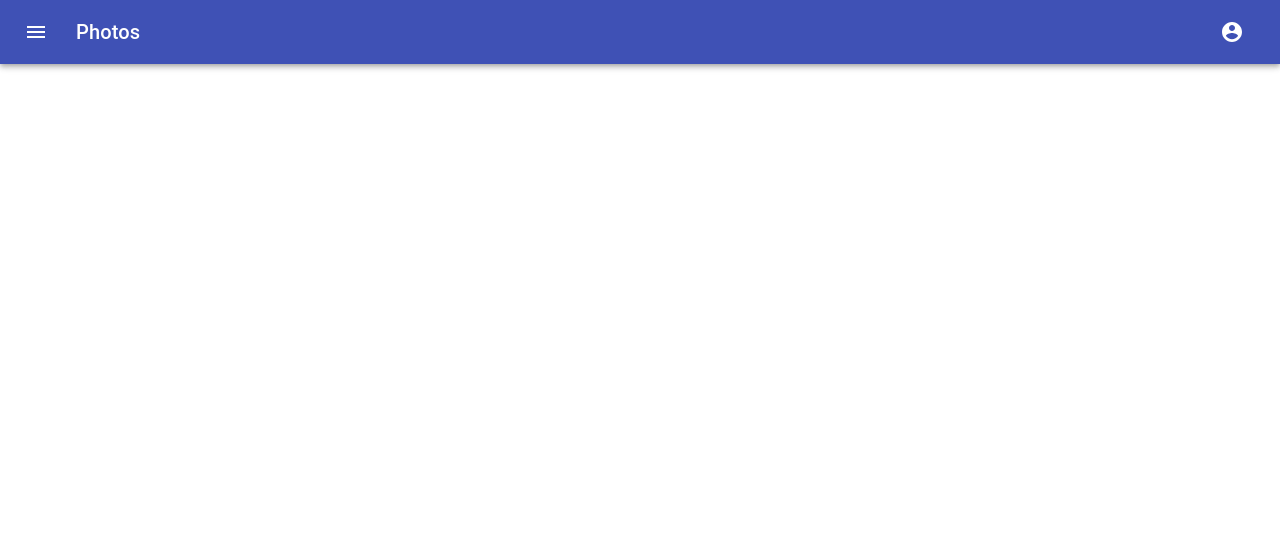
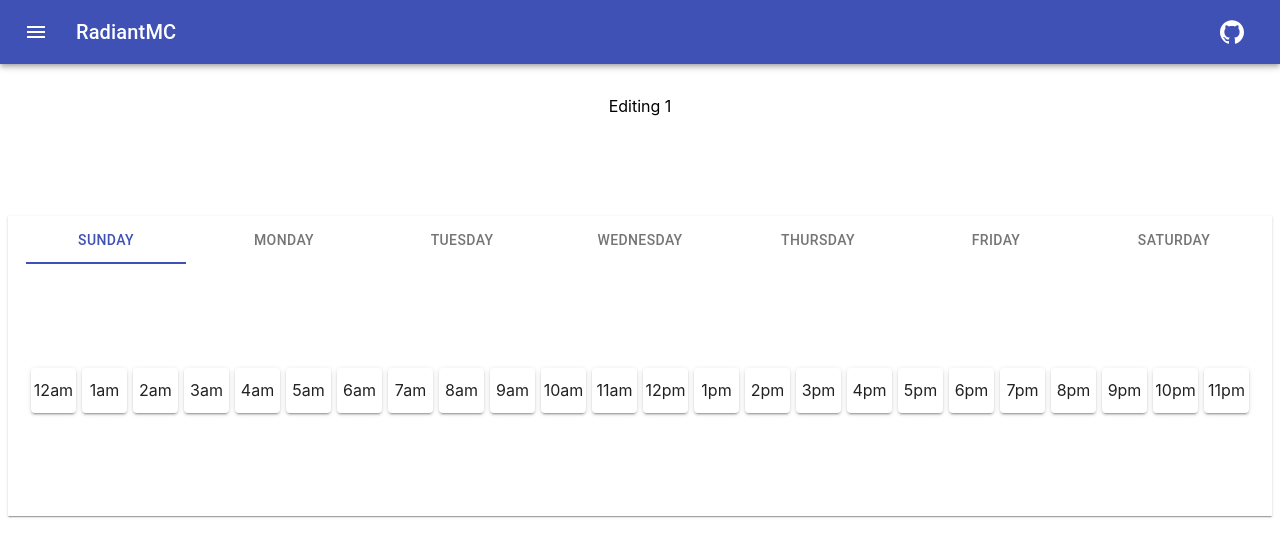
Before and after one commit to davismariotti/RadiantMC, a React (Create React App) app in the folder SurvivalConfig/: page /username/1 in a window 1280 px wide. Shown: the top 556 px of the page. Built offline with nearby package versions, Linux system fonts and the light colour scheme.

Commit message:
Add basic UI

```diff
--- a/SurvivalConfig/package.json
+++ b/SurvivalConfig/package.json
@@ -8,6 +8,7 @@
     "@testing-library/jest-dom": "^4.2.4",
     "@testing-library/react": "^9.3.2",
     "@testing-library/user-event": "^7.1.2",
+    "formik": "^2.1.4",
     "lodash": "^4.17.15",
     "react": "^16.13.1",
     "react-dom": "^16.13.1",
@@ -15,7 +16,8 @@
     "react-router": "^5.1.2",
     "react-router-dom": "^5.1.2",
     "react-scripts": "3.4.1",
-    "styled-components": "^5.1.0"
+    "styled-components": "^5.1.0",
+    "yup": "^0.28.4"
   },
   "scripts": {
     "start": "react-scripts start",
--- a/SurvivalConfig/src/App.js
+++ b/SurvivalConfig/src/App.js
@@ -2,7 +2,7 @@ import React from 'react'
 import { BrowserRouter, Route } from 'react-router-dom'
 import './App.css'
 import MainPage from './pages/main'
-import MobileEditor from './pages/mobile'
+import UsernamePage from './pages/username'
 import Navbar from './pages/navbar'
 import { MainContainer } from './pages/styles'
 
@@ -12,7 +12,7 @@ function App() {
       <MainContainer>
         <Navbar />
         <Route path="/" component={MainPage} exact />
-        <Route path="/mobile/:mobile" component={MobileEditor} exact />
+        <Route path="/username/:username" component={UsernamePage} exact />
       </MainContainer>
     </BrowserRouter>
   )
--- /dev/null
+++ b/SurvivalConfig/src/icons/GithubIcon.js
@@ -0,0 +1,10 @@
+import SvgIcon from '@material-ui/core/SvgIcon'
+import React from 'react'
+
+export default function GithubIcon(props) {
+  return (
+    <SvgIcon {...props}>
+      <path d="M12 .297c-6.63 0-12 5.373-12 12 0 5.303 3.438 9.8 8.205 11.385.6.113.82-.258.82-.577 0-.285-.01-1.04-.015-2.04-3.338.724-4.042-1.61-4.042-1.61C4.422 18.07 3.633 17.7 3.633 17.7c-1.087-.744.084-.729.084-.729 1.205.084 1.838 1.236 1.838 1.236 1.07 1.835 2.809 1.305 3.495.998.108-.776.417-1.305.76-1.605-2.665-.3-5.466-1.332-5.466-5.93 0-1.31.465-2.38 1.235-3.22-.135-.303-.54-1.523.105-3.176 0 0 1.005-.322 3.3 1.23.96-.267 1.98-.399 3-.405 1.02.006 2.04.138 3 .405 2.28-1.552 3.285-1.23 3.285-1.23.645 1.653.24 2.873.12 3.176.765.84 1.23 1.91 1.23 3.22 0 4.61-2.805 5.625-5.475 5.92.42.36.81 1.096.81 2.22 0 1.606-.015 2.896-.015 3.286 0 .315.21.69.825.57C20.565 22.092 24 17.592 24 12.297c0-6.627-5.373-12-12-12" />
+    </SvgIcon>
+  )
+}
--- a/SurvivalConfig/src/pages/main/index.js
+++ b/SurvivalConfig/src/pages/main/index.js
@@ -1,6 +1,21 @@
 import React from 'react'
+import { useHistory } from 'react-router'
 import { PageWrapper } from '../styles'
+import UserNameForm from './userNameForm'
 
 export default function MainPage() {
-  return <PageWrapper>This is the main page</PageWrapper>
+  const history = useHistory()
+
+  const handleSubmit = values => {
+    console.log('values', values)
+    history.push(`/username/${values.username}`)
+  }
+
+  return (
+    <PageWrapper>
+      <div style={{ marginTop: 100 }}>
+        <UserNameForm handleSubmit={handleSubmit} />
+      </div>
+    </PageWrapper>
+  )
 }
--- /dev/null
+++ b/SurvivalConfig/src/pages/main/userNameForm.js
@@ -0,0 +1,43 @@
+import Button from '@material-ui/core/Button'
+import TextField from '@material-ui/core/TextField'
+import { Form, Formik } from 'formik'
+import React from 'react'
+import * as Yup from 'yup'
+
+const UsernameSchema = Yup.object().shape({
+  username: Yup.string().min(3, 'Too Short!').max(16, 'Too Long!').required('Required'),
+})
+
+export default function UserNameForm(props) {
+  const { handleSubmit } = props
+  return (
+    <Formik
+      initialValues={{
+        username: '',
+      }}
+      onSubmit={handleSubmit}
+      validationSchema={UsernameSchema}
+    >
+      {({ values, errors, handleChange, handleBlur }) => (
+        <Form>
+          <div style={{ display: 'flex', alignItems: 'center' }}>
+            <TextField
+              id="username-input"
+              label="Username"
+              variant="outlined"
+              name="username"
+              onChange={handleChange}
+              onBlur={handleBlur}
+              value={values.username}
+              error={errors.username}
+              helperText={errors.username}
+            />
+            <Button color="primary" variant="contained" style={{ marginLeft: 16 }} type="submit">
+              Look up
+            </Button>
+          </div>
+        </Form>
+      )}
+    </Formik>
+  )
+}
--- a/SurvivalConfig/src/pages/mobile/index.js
+++ /dev/null
@@ -1,7 +0,0 @@
-import React from 'react'
-import { useParams } from 'react-router'
-
-export default function MobileEditor() {
-  const { mobile } = useParams()
-  return <div>Editing {mobile}</div>
-}
--- a/SurvivalConfig/src/pages/navbar/index.js
+++ b/SurvivalConfig/src/pages/navbar/index.js
@@ -1,15 +1,11 @@
 import AppBar from '@material-ui/core/AppBar'
-import FormControlLabel from '@material-ui/core/FormControlLabel'
-import FormGroup from '@material-ui/core/FormGroup'
 import IconButton from '@material-ui/core/IconButton'
-import Menu from '@material-ui/core/Menu'
-import MenuItem from '@material-ui/core/MenuItem'
 import { makeStyles } from '@material-ui/core/styles'
 import Toolbar from '@material-ui/core/Toolbar'
 import Typography from '@material-ui/core/Typography'
 import MenuIcon from '@material-ui/icons/Menu'
-import AccountCircle from '@material-ui/icons/AccountCircle'
-import React, { useState } from 'react'
+import React from 'react'
+import GithubIcon from '../../icons/GithubIcon'
 
 const useStyles = makeStyles(theme => ({
   menuButton: {
@@ -22,17 +18,6 @@ const useStyles = makeStyles(theme => ({
 
 export default function Navbar() {
   const classes = useStyles()
-  const [auth, setAuth] = useState(true)
-  const [anchorEl, setAnchorEl] = useState(null)
-  const open = Boolean(anchorEl)
-
-  const handleMenu = event => {
-    setAnchorEl(event.currentTarget)
-  }
-
-  const handleClose = () => {
-    setAnchorEl(null)
-  }
 
   return (
     <AppBar position="static">
@@ -41,39 +26,13 @@ export default function Navbar() {
           <MenuIcon />
         </IconButton>
         <Typography variant="h6" className={classes.title}>
-          Photos
+          RadiantMC
         </Typography>
-        {auth && (
-          <div>
-            <IconButton
-              aria-label="account of current user"
-              aria-controls="menu-appbar"
-              aria-haspopup="true"
-              onClick={handleMenu}
-              color="inherit"
-            >
-              <AccountCircle />
-            </IconButton>
-            <Menu
-              id="menu-appbar"
-              anchorEl={anchorEl}
-              anchorOrigin={{
-                vertical: 'top',
-                horizontal: 'right',
-              }}
-              keepMounted
-              transformOrigin={{
-                vertical: 'top',
-                horizontal: 'right',
-              }}
-              open={open}
-              onClose={handleClose}
-            >
-              <MenuItem onClick={handleClose}>Profile</MenuItem>
-              <MenuItem onClick={handleClose}>My account</MenuItem>
-            </Menu>
-          </div>
-        )}
+        <div>
+          <IconButton component="a" href="https://github.com/davismariotti/RadiantMC" color="inherit">
+            <GithubIcon />
+          </IconButton>
+        </div>
       </Toolbar>
     </AppBar>
   )
--- a/SurvivalConfig/src/pages/styles.js
+++ b/SurvivalConfig/src/pages/styles.js
@@ -9,6 +9,7 @@ export const MainContainer = styled.div`
 export const PageWrapper = styled.div`
   flex-grow: 1;
   display: flex;
-  justify-content: center;
+  flex-direction: column;
+  align-items: center;
   padding: 32px;
 `
--- /dev/null
+++ b/SurvivalConfig/src/pages/username/index.js
@@ -0,0 +1,127 @@
+import Paper from '@material-ui/core/Paper'
+import { makeStyles } from '@material-ui/core/styles'
+import Tab from '@material-ui/core/Tab'
+import Tabs from '@material-ui/core/Tabs'
+import _ from 'lodash'
+import React, { useState } from 'react'
+import { useParams } from 'react-router'
+import { PageWrapper } from '../styles'
+
+const useStyles = makeStyles(theme => ({
+  tabs: {
+    justifyContent: 'space-evenly',
+  },
+  paper: {
+    height: 300,
+    display: 'flex',
+    flexDirection: 'column',
+  },
+  paperContent: {
+    padding: 20,
+    display: 'flex',
+    flexDirection: 'row',
+    justifyContent: 'center',
+    flexGrow: 1,
+    alignItems: 'center',
+  },
+  hourBox: {
+    margin: 3,
+    height: 45,
+    width: 45,
+    display: 'flex',
+    alignItems: 'center',
+    justifyContent: 'center',
+    backgroundColor: props => (props.active ? theme.palette.primary.main : ''),
+  },
+}))
+
+const formatHour = hour => {
+  if (hour === 0) {
+    return '12am'
+  } else if (hour === 12) {
+    return '12pm'
+  } else if (hour < 13) {
+    return `${hour}am`
+  }
+  return `${hour - 12}pm`
+}
+
+const HourBox = props => {
+  const { handleChange, value, hour } = props
+  const classes = useStyles({ active: value })
+  return (
+    <Paper elevation={2} className={classes.hourBox} onClick={() => handleChange(!value)}>
+      {formatHour(hour)}
+    </Paper>
+  )
+}
+
+const formatSlots = selectedHours => {
+  let currentStart = undefined
+  const slots = []
+  for (let index = 0; index < selectedHours.length; index++) {
+    const value = selectedHours[index]
+    if (currentStart === undefined) {
+      if (value) {
+        currentStart = index
+      }
+    }
+    if (currentStart !== undefined) {
+      if (!value) {
+        slots.push({ startHour: currentStart, endHour: index })
+        currentStart = undefined
+      }
+      if (value && index === 23) {
+        slots.push({ startHour: currentStart, endHour: 24 })
+      }
+    }
+  }
+  return slots
+}
+
+const DAYS = ['Sunday', 'Monday', 'Tuesday', 'Wednesday', 'Thursday', 'Friday', 'Saturday']
+
+export default function UsernamePage() {
+  const { username } = useParams()
+  const classes = useStyles()
+  const [day, setDay] = useState(0)
+  const [selected, setSelected] = useState(
+    _.times(7, i => ({
+      day: i,
+      selected: _.times(24, () => false),
+    }))
+  )
+
+  const handleChange = (hour, value) => {
+    const copy = _.cloneDeep(selected)
+    copy[day][hour] = value
+    setSelected(copy)
+  }
+
+  return (
+    <PageWrapper>
+      Editing {username}
+      <div style={{ marginTop: 100 }}>
+        <Paper square className={classes.paper}>
+          <Tabs
+            classes={{ flexContainer: classes.tabs }}
+            value={day}
+            indicatorColor="primary"
+            textColor="primary"
+            onChange={(event, value) => setDay(value)}
+            aria-label="disabled tabs example"
+          >
+            {_.times(7, i => (
+              <Tab label={DAYS[i]} />
+            ))}
+          </Tabs>
+          <div className={classes.paperContent}>
+            {_.times(24, i => (
+              <HourBox key={i} hour={i} value={selected[day][i]} handleChange={value => handleChange(i, value)} />
+            ))}
+          </div>
+        </Paper>
+      </div>
+    </PageWrapper>
+  )
+}
```
Also changed, not shown: 1 other file (tests, documents, lock files or other folders).
